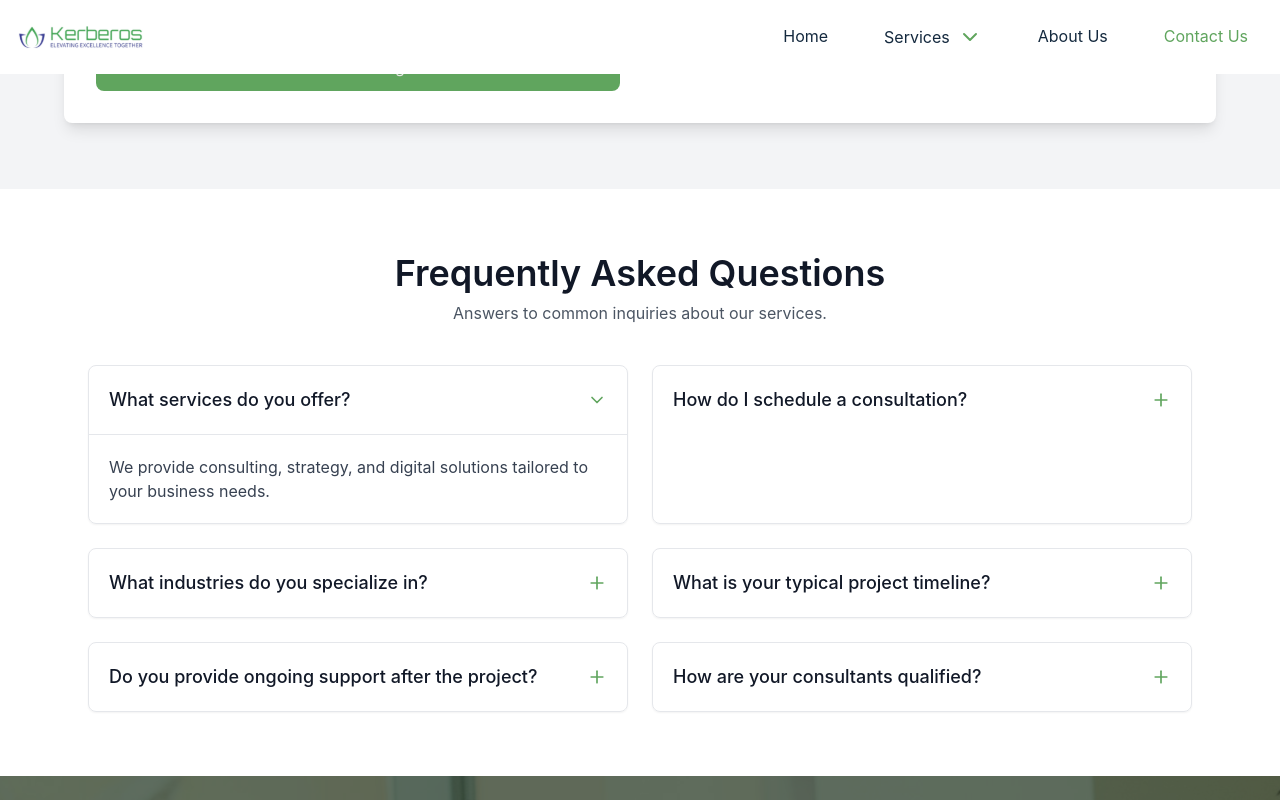
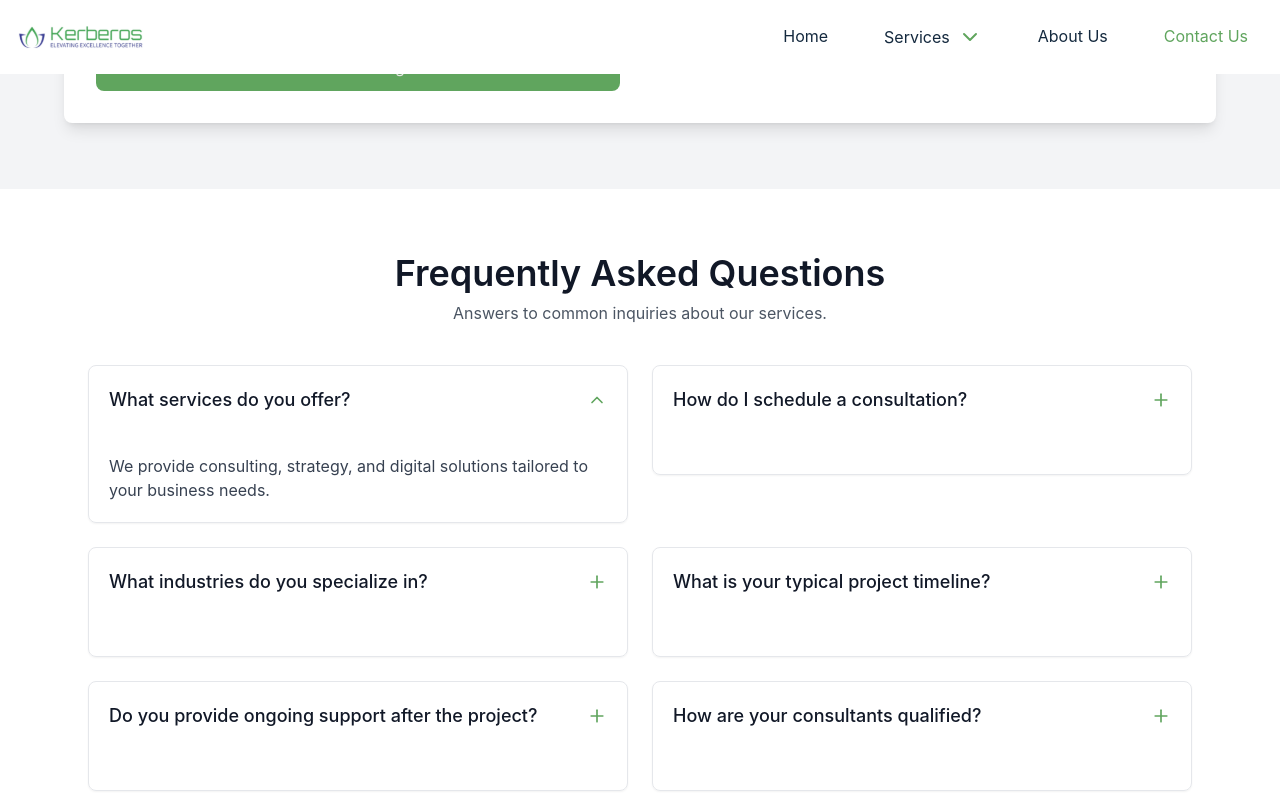
Before and after one commit to Snow-ie/kerberos, a Next.js app: page /contact in a window 1280 px wide. Both pictures are taken after a click on the button "What services do you offer?". Shown: the part 611-1411 px from the top of the page. Built offline with nearby package versions, Linux system fonts and the light colour scheme.

Commit message:
fix the container add a h-fit

```diff
--- a/app/contact/components/FaqSection.js
+++ b/app/contact/components/FaqSection.js
@@ -8,7 +8,7 @@ const FAQSection = () => {
   const [openIndex, setOpenIndex] = useState(null);
 
   const toggleFAQ = (index) => {
-    setOpenIndex(openIndex === index ? null : index);
+    setOpenIndex((prevIndex) => (prevIndex === index ? null : index));
   };
 
   return (
@@ -26,24 +26,29 @@ const FAQSection = () => {
         {faqs.map((faq, index) => (
           <div
             key={index}
-            className="border border-gray-200 rounded-lg shadow-sm"
+            className="border h-fit border-gray-200 rounded-lg shadow-sm  flex flex-col justify-between w-full "
           >
             <button
-              className="flex justify-between items-center w-full p-5 text-gray-900 font-medium hover:bg-white-hover transition-all"
+              className="flex justify-between items-center w-full p-5 text-gray-900 font-medium hover:bg-gray-100 transition-all"
               onClick={() => toggleFAQ(index)}
+              aria-expanded={openIndex === index}
+              aria-controls={`faq-content-${index}`}
             >
               <span className="text-lg">{faq.question}</span>
               {openIndex === index ? (
-                <ChevronDown className="w-5 h-5 text-primary" />
+                <ChevronDown className="w-5 h-5 text-primary transition-transform transform rotate-180" />
               ) : (
                 <Plus className="w-5 h-5 text-primary" />
               )}
             </button>
-            {openIndex === index && (
-              <div className="p-5 text-gray-700 border-t border-gray-200">
-                {faq.answer}
-              </div>
-            )}
+            <div
+              id={`faq-content-${index}`}
+              className={`overflow-hidden transition-all duration-300 p-5`}
+            >
+              {openIndex === index && (
+                <p className="text-gray-700">{faq.answer}</p>
+              )}
+            </div>
           </div>
         ))}
       </div>
```
